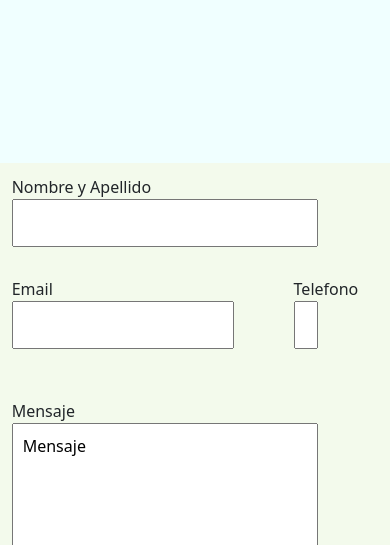
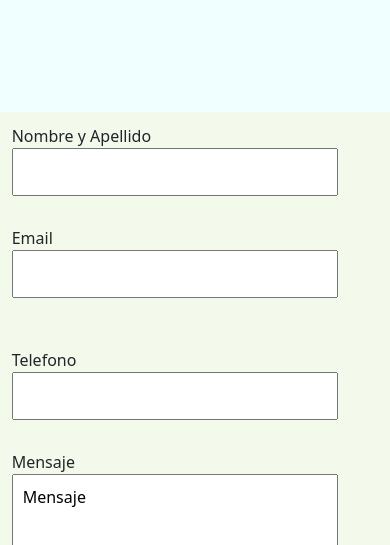
Before and after one commit to JulianMar098/PF-Julian-Martinez, a website: page pages/contacto.html in a window 390 px wide. Shown: the part 299-844 px from the top of the page. Drawn offline with Linux system fonts and the light colour scheme.

Commit message:
arreglo de media querie en formulario de contacto

```diff
--- a/pages/contacto.html
+++ b/pages/contacto.html
@@ -2,6 +2,8 @@
 <html lang="es">
 <head>
     <meta charset="UTF-8">
+    <meta name="description" content="Essence ofrece un catalogo de una amplia variedad de perfumes por encargo mediante WhatsApp o Instagram y envio a domicilio. Con la mejor atencion y asesoramiento para sus clientes ">
+    <meta name="keywords" content="HTML, perfumes, perfume, fragancias, olores, esencias, encargo, venta, envio">
     <meta name="viewport" content="width=device-width, initial-scale=1.0">
     <link rel="shortcut icon" href="../assets/images/Favicon.webp" type="image/x-icon">
     <script src="https://kit.fontawesome.com/dae1f5feaa.js" crossorigin="anonymous"></script>
--- a/scss/utilities/_mediaqueries.scss
+++ b/scss/utilities/_mediaqueries.scss
@@ -251,4 +251,18 @@
         margin: 0 auto;
         position: static;
     }
+        .formulario_container{
+        .labels_inputs{
+            display: grid;
+            grid-template-columns: auto 1fr;
+            .telefono{
+                width: 100%;
+                grid-column: 1 / 3;
+            }
+            .email{
+                width: 100%;
+                grid-column: 1 / 3;
+            }
+        }
+    }
 }
```
Also changed, not shown: pages/212_edt_100ml.webp.html (+2 -0 lines), pages/acerca_de_nosotros.html (+2 -0 lines), pages/calvin_klein_unisex_edt_x200ml.html (+2 -0 lines), pages/invictus_elixir_parfum_100ml.html (+2 -0 lines), pages/marcas.html (+2 -0 lines), pages/one_millon_edt_200ml.html (+2 -0 lines), pages/preguntas_frecuentes.html (+2 -0 lines), pages/productos.html (+2 -0 lines), pages/versace_eros_edp_100ml.html (+2 -0 lines), pages/y_ves_saint_laurent_men_edp_60ml.html (+2 -0 lines), css/main.css, scss/utilities/_variables.scss (line endings or trailing spaces), 1 other file.
